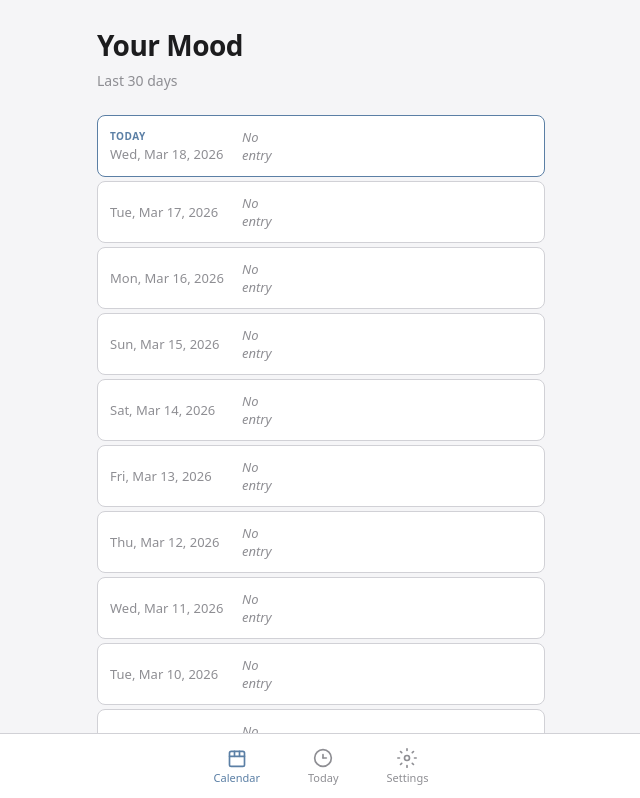
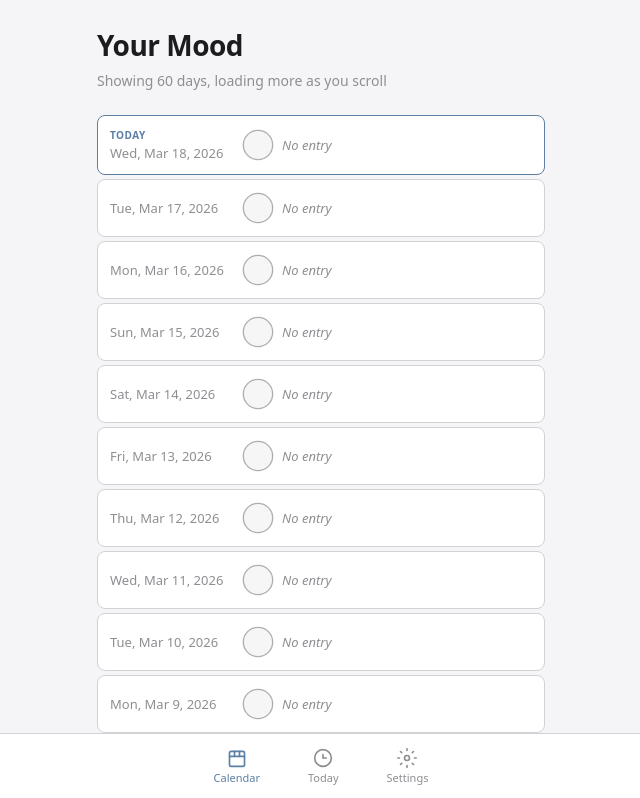
Before and after one commit to ryanwilsonperkin/mood, a Preact app: page / in a window 1280 px wide. Shown: the top 798 px of the page, without its empty margins (319-959 px from the left). Built offline with nearby package versions, Linux system fonts and the light colour scheme.

Commit message:
feat(calendar): load older days on scroll
- start the calendar with 30 days and load 30 more on demand
- add an empty placeholder icon for days without entries
- keep note rows aligned with placeholder text for missing notes

```diff
--- a/src/components/MoodIcon.tsx
+++ b/src/components/MoodIcon.tsx
@@ -3,6 +3,10 @@ import { MOOD_COLORS, MOOD_LABELS } from '../lib/types';
 
 interface Props {
   mood: Mood;
+  size?: number;
+}
+
+interface EmptyProps {
   size?: number;
 }
 
@@ -24,6 +28,25 @@ export function MoodIcon({ mood, size = 40 }: Props) {
       <circle cx="24" cy="24" r="22" stroke={color} stroke-width="2" />
       {renderEyes(mood, color)}
       {renderMouth(mood, color)}
+    </svg>
+  );
+}
+
+export function EmptyMoodIcon({ size = 40 }: EmptyProps) {
+  const color = '#8e8e93';
+
+  return (
+    <svg
+      width={size}
+      height={size}
+      viewBox="0 0 48 48"
+      fill="none"
+      xmlns="http://www.w3.org/2000/svg"
+      aria-label="No entry"
+    >
+      <title>No entry</title>
+      <circle cx="24" cy="24" r="22" fill={color} opacity="0.08" />
+      <circle cx="24" cy="24" r="22" stroke={color} stroke-width="2" opacity="0.7" />
     </svg>
   );
 }
--- a/src/index.css
+++ b/src/index.css
@@ -170,6 +170,13 @@ body {
   display: flex;
   flex-direction: column;
   gap: 4px;
+}
+
+.calendar-loader {
+  padding: 16px 12px;
+  text-align: center;
+  color: var(--text-dim);
+  font-size: 13px;
 }
 
 .calendar-entry {
--- a/src/lib/dates.ts
+++ b/src/lib/dates.ts
@@ -24,13 +24,20 @@ export function formatDisplayDate(s: string): string {
   });
 }
 
-/** Get array of date strings for the last N days */
-export function lastNDays(n: number): string[] {
+export function recentDays(count: number, offset = 0): string[] {
   const dates: string[] = [];
   const d = new Date();
-  for (let i = 0; i < n; i++) {
+  d.setDate(d.getDate() - offset);
+
+  for (let i = 0; i < count; i++) {
     dates.push(formatDate(d));
     d.setDate(d.getDate() - 1);
   }
+
   return dates;
 }
+
+/** Get array of date strings for the last N days */
+export function lastNDays(n: number): string[] {
+  return recentDays(n);
+}
--- a/src/pages/CalendarView.tsx
+++ b/src/pages/CalendarView.tsx
@@ -1,23 +1,49 @@
+import { useEffect, useMemo, useRef, useState } from 'preact/hooks';
 import { getAllEntries } from '../lib/store';
-import { lastNDays, formatDisplayDate, today } from '../lib/dates';
-import { MoodIcon } from '../components/MoodIcon';
+import { recentDays, formatDisplayDate, today } from '../lib/dates';
+import { EmptyMoodIcon, MoodIcon } from '../components/MoodIcon';
 import { navigate } from '../lib/router';
 import type { MoodEntry } from '../lib/types';
 
+const PAGE_SIZE = 30;
+
 export function CalendarView() {
+  const [visibleDays, setVisibleDays] = useState(PAGE_SIZE);
+  const sentinelRef = useRef<HTMLDivElement>(null);
+
   const entries = getAllEntries();
-  const entryMap = new Map<string, MoodEntry>();
-  for (const e of entries) {
-    entryMap.set(e.date, e);
-  }
+  const entryMap = useMemo(() => {
+    const map = new Map<string, MoodEntry>();
+    for (const entry of entries) {
+      map.set(entry.date, entry);
+    }
+    return map;
+  }, [entries]);
 
-  const days = lastNDays(30);
+  const days = useMemo(() => recentDays(visibleDays), [visibleDays]);
   const todayStr = today();
+
+  useEffect(() => {
+    const sentinel = sentinelRef.current;
+    if (!sentinel) return;
+
+    const observer = new IntersectionObserver(
+      (entries) => {
+        if (entries[0]?.isIntersecting) {
+          setVisibleDays((count) => count + PAGE_SIZE);
+        }
+      },
+      { rootMargin: '200px 0px' },
+    );
+
+    observer.observe(sentinel);
+    return () => observer.disconnect();
+  }, []);
 
   return (
     <div class="page">
       <h1>Your Mood</h1>
-      <p class="subtitle">Last 30 days</p>
+      <p class="subtitle">Showing {visibleDays} days, loading more as you scroll</p>
       <div class="calendar-list">
         {days.map((date) => {
           const entry = entryMap.get(date);
@@ -35,9 +61,7 @@ export function CalendarView() {
               }}
             >
               <div class="entry-date">
-                {isToday ? (
-                  <span class="today-badge">Today</span>
-                ) : null}
+                {isToday ? <span class="today-badge">Today</span> : null}
                 <span>{formatDisplayDate(date)}</span>
               </div>
               <div class="entry-content">
@@ -49,12 +73,18 @@ export function CalendarView() {
                     </span>
                   </>
                 ) : (
-                  <span class="entry-empty">No entry</span>
+                  <>
+                    <EmptyMoodIcon size={32} />
+                    <span class="entry-empty">No entry</span>
+                  </>
                 )}
               </div>
             </button>
           );
         })}
+        <div ref={sentinelRef} class="calendar-loader">
+          Scroll for older days
+        </div>
       </div>
     </div>
   );
```
